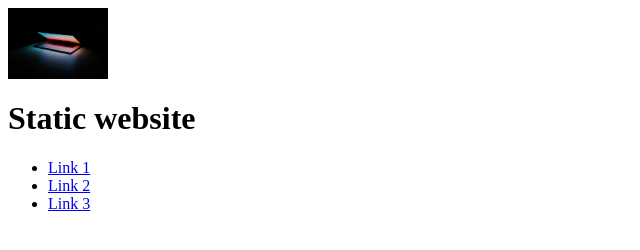
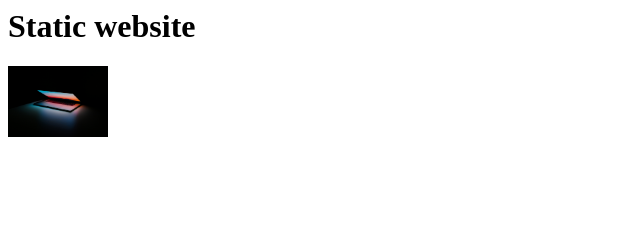
Before and after one commit to belovetech/trio-control-backend, a website: page uploads/index.html in a window 1280 px wide. Shown: the whole page, without its empty margins (0-640 px from the left). Drawn offline with Linux system fonts and the light colour scheme.

Commit message:
(feat): setup static server

```diff
--- a/uploads/index.html
+++ b/uploads/index.html
@@ -1,11 +1,6 @@
+<h1>Static website</h1>
 <img
   src="bg-33f497be-75c7-46ae-8d0c-4b5c5096a5af.jpg"
   width="100"
   alt="sample image"
 />
-<h1>Static website</h1>
-<ul>
-  <li><a href="/link-1">Link 1</a></li>
-  <li><a href="/link-2">Link 2</a></li>
-  <li><a href="/link-3">Link 3</a></li>
-</ul>
```
